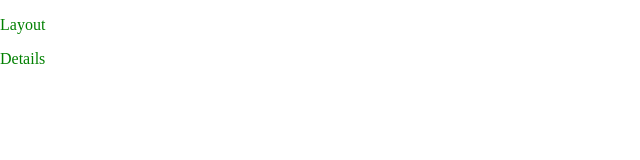
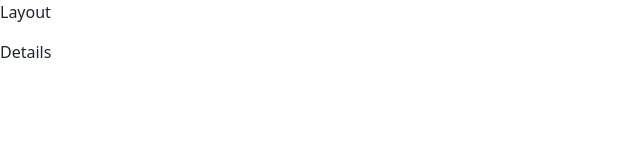
Before and after one commit to bukkysos/vader, a React (Create React App) app: page /details/1 in a window 1280 px wide. Shown: the top 160 px of the page, without its empty margins (0-640 px from the left). Built offline with nearby package versions, Linux system fonts and the light colour scheme.

Commit message:
Added css vatiables

```diff
--- a/public/index.html
+++ b/public/index.html
@@ -1,43 +1,38 @@
 <!DOCTYPE html>
 <html lang="en">
+
 <head>
   <meta charset="utf-8" />
   <link rel="icon" href="%PUBLIC_URL%/favicon.ico" />
   <meta name="viewport" content="width=device-width, initial-scale=1" />
   <meta name="theme-color" content="#000000" />
-    <meta
-      name="description"
-      content="Web site created using create-react-app"
-    />
+  <meta name="description" content="Web site created using create-react-app" />
+  <link rel="preconnect" href="https://fonts.googleapis.com">
+  <link rel="preconnect" href="https://fonts.gstatic.com" crossorigin>
+  <link href="https://fonts.googleapis.com/css2?family=Archivo:wght@300;400;500;600&display=swap" rel="stylesheet">
   <link rel="apple-touch-icon" href="%PUBLIC_URL%/logo192.png" />
-    <!--
-      manifest.json provides metadata used when your web app is installed on a
-      user's mobile device or desktop. See https://developers.google.com/web/fundamentals/web-app-manifest/
-    -->
+
   <link rel="manifest" href="%PUBLIC_URL%/manifest.json" />
-    <!--
-      Notice the use of %PUBLIC_URL% in the tags above.
-      It will be replaced with the URL of the `public` folder during the build.
-      Only files inside the `public` folder can be referenced from the HTML.
 
-      Unlike "/favicon.ico" or "favicon.ico", "%PUBLIC_URL%/favicon.ico" will
-      work correctly both with client-side routing and a non-root public URL.
-      Learn how to configure a non-root public URL by running `npm run build`.
-    -->
-    <title>React App</title>
+  <title>Vader Movie App</title>
+
+  <link href="https://cdn.jsdelivr.net/npm/bootstrap@5.0.1/dist/css/bootstrap.min.css" rel="stylesheet"
+    integrity="sha384-+0n0xVW2eSR5OomGNYDnhzAbDsOXxcvSN1TPprVMTNDbiYZCxYbOOl7+AMvyTG2x" crossorigin="anonymous" />
 </head>
+
 <body>
   <noscript>You need to enable JavaScript to run this app.</noscript>
   <div id="root"></div>
-    <!--
-      This HTML file is a template.
-      If you open it directly in the browser, you will see an empty page.
 
-      You can add webfonts, meta tags, or analytics to this file.
-      The build step will place the bundled scripts into the <body> tag.
+  <!-- JQuery -->
+  <script src="https://code.jquery.com/jquery-3.5.1.slim.min.js"
+    integrity="sha384-DfXdz2htPH0lsSSs5nCTpuj/zy4C+OGpamoFVy38MVBnE+IbbVYUew+OrCXaRkfj"
+    crossorigin="anonymous"></script>
 
-      To begin the development, run `npm start` or `yarn start`.
-      To create a production bundle, use `npm run build` or `yarn build`.
-    -->
+  <!-- JavaScript Bundle with Popper -->
+  <script src="https://cdn.jsdelivr.net/npm/bootstrap@5.0.1/dist/js/bootstrap.bundle.min.js"
+    integrity="sha384-gtEjrD/SeCtmISkJkNUaaKMoLD0//ElJ19smozuHV6z3Iehds+3Ulb9Bn9Plx0x4"
+    crossorigin="anonymous"></script>
 </body>
+
 </html>
--- a/src/AppRoutes.js
+++ b/src/AppRoutes.js
@@ -5,6 +5,7 @@ import {
 } from "react-router-dom";
 import { Layout } from "./molecules/layout";
 import { Home } from "./pages/home";
+import { Details } from "./pages/details";
 
 export const AppRoutes = () => {
     return (
@@ -12,7 +13,7 @@ export const AppRoutes = () => {
             <Routes>
                 <Route element={<Layout />}>
                 <Route path="/" element={<Home />} />
-                    <Route path="details/:id" element={<p>Details</p>} />
+                    <Route path="details/:id" element={<Details />} />
                 </Route>
             </Routes>
         </BrowserRouter>
--- a/src/index.css
+++ b/src/index.css
@@ -5,14 +5,14 @@ body {
   -moz-osx-font-smoothing: grayscale;
 }
 
-h2 {
-  color: red;
-  font-family: 'CircularStd';
-  font-weight: 700;
+:root {
+  --primary-dark-bg: #1B1F32;
+  --secondary-dark-bg: #1D283C;
+
+  --text-disabled: #8F929B;
+  --icon-disabled: #8F929B;
+
+  --text-default-color: #FDFDFD;
+  --title-heading-color: #FFFFFF;
+  --text-warning: #E8BA35;
 }
-
-p {
-  color: green;
-  font-family: 'Gotham';
-  font-weight: 450;
-}
--- a/src/pages/details.js
+++ b/src/pages/details.js
@@ -1,10 +1,7 @@
 import React from 'react'
-import { Layout } from '../molecules/layout'
 
 export const Details = () => {
   return (
-    <Layout>
       <div>Details</div>
-    </Layout>
   )
 }
```
Lines whose indentation alone changed are shown as unchanged.
